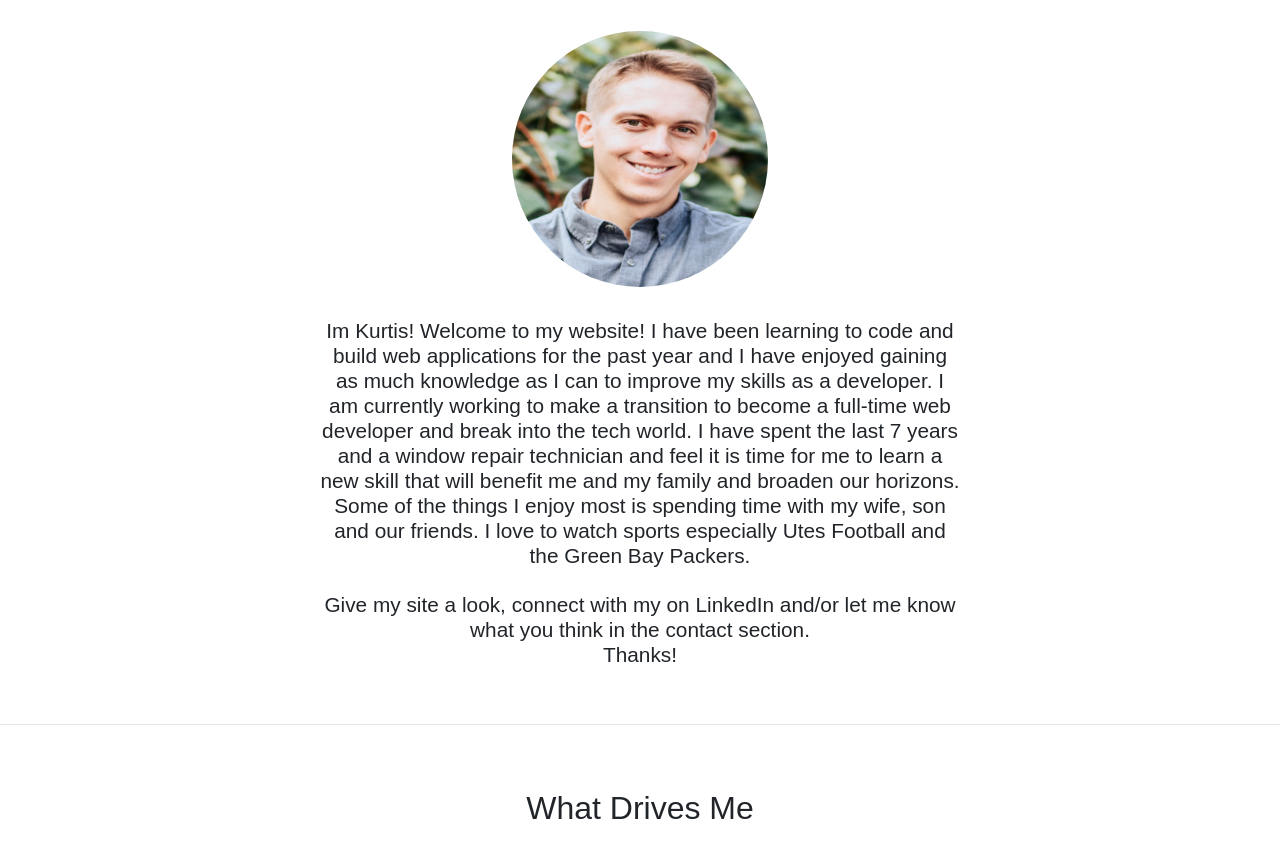
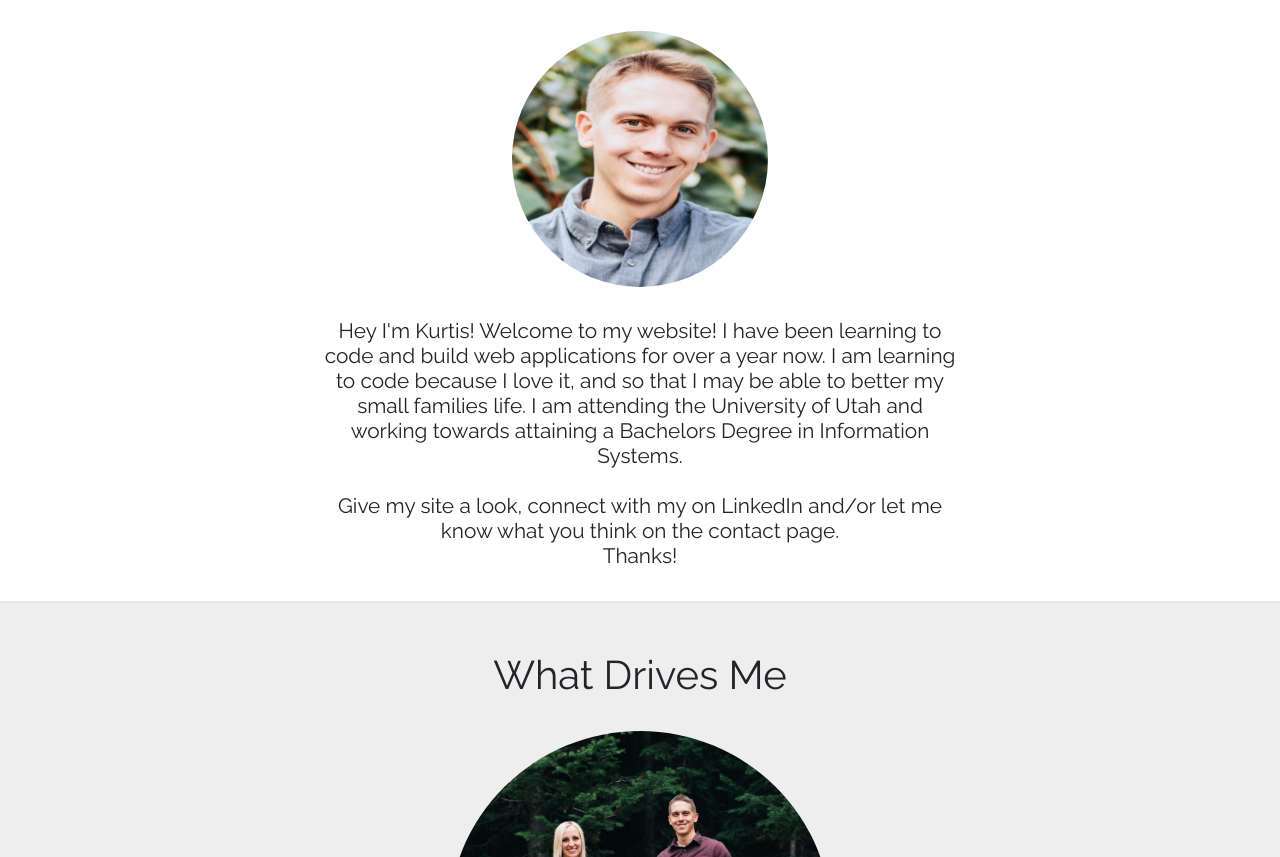
Before and after one commit to Kurtis-Roberts/Node_Personal_Website, a Node server app: page / in a window 1280 px wide. Shown: the part 651-1508 px from the top of the page. Run offline with Node 20, Linux system fonts and the light colour scheme; some libraries are stand-ins or nearby versions; some web fonts are replaced.

Commit message:
Some text, image, and color changes

```diff
--- a/public/css/style.css
+++ b/public/css/style.css
@@ -10,6 +10,11 @@
 
 }
 
+hr.divider {
+    margin-top: 0em;
+   margin-bottom: 0em;
+   border-width: 2px;
+}
 .hero-content {
     position: absolute;
     top: 28%;
@@ -314,6 +469,11 @@ footer .social a:hover {
     margin-left: 25%;
     margin-right: 25%;
     text-align: center;
+    margin-bottom: 0%;
+}
+
+.family {
+    background-color: #eee;
 }
 
 .hero-content h4 {
--- a/views/layout.ejs
+++ b/views/layout.ejs
@@ -11,6 +11,7 @@
     <link rel="stylesheet" href="https://maxcdn.bootstrapcdn.com/bootstrap/4.0.0/css/bootstrap.min.css" integrity="sha384-Gn5384xqQ1aoWXA+058RXPxPg6fy4IWvTNh0E263XmFcJlSAwiGgFAW/dAiS6JXm" crossorigin="anonymous">
     <link type="text/css" rel="stylesheet" href="css/style.css">
     <link href="https://fonts.googleapis.com/css?family=Tajawal|Varela+Round|Anton|Work+Sans|Francois+One|Montserrat" rel="stylesheet">
+    <link href='https://fonts.googleapis.com/css?family=Raleway:400,700|Merriweather' rel='stylesheet' type='text/css'>
     <link rel="stylesheet" type="text/css" href="semantic/dist/semantic.min.css">
     <!-- <link rel="stylesheet" href="/animate.min.css">   -->
     <link rel="stylesheet" href="https://cdn.jsdelivr.net/npm/animate.css@3.5.2/animate.min.css">
@@ -51,7 +52,7 @@
 
 <footer>
   <div class="copyright">
-    <p>&copy 2018 - Kurtis Roberts</p>
+    <p>&copy 2019 - Kurtis Roberts</p>
   </div>
   <div class="social">
     <a href="/contact" class="support">Contact Me</a>
--- a/views/pages/index.ejs
+++ b/views/pages/index.ejs
@@ -1,7 +1,7 @@
 
 <%- contentFor('hero') %>
     <main class="hero">
-    <div class="hero-content">
+      <div class="hero-content">
         <div class="social-btns">
           <a class="btn linkedin animated fadeInLeft" target="_blank" href="https://www.linkedin.com/in/kurtis-roberts/"><i class="fa fa-linkedin"></i></a>
           <a class="btn github animated fadeInDown" target="_blank" href="https://github.com/Kurtis-Roberts"><i class="fa fa-github"></i></a>
@@ -9,56 +9,53 @@
           <a class="btn instagram animated fadeInDown" target="_blank" href="https://www.instagram.com/kurtis.roberts/"><i class="fa fa-instagram"></i></a>
           <a  class="btn facebook animated fadeInRight" target="_blank" href="https://www.facebook.com/kurt.roberts.1485"><i class="fa fa-facebook"></i></a>
         </div>
-            <h4 class="bio">Welcome!</h4>
+          <h4 class="bio">Welcome!</h4>
       </div>
+    </main>
 
-    </main>
     <div class="scroll-animations">
       <div><img class="myPortrait animated" src="./img/Kurtis Roberts.jpg" alt="Kurtis Roberts">
-
-        <h3  class="about-me">Im Kurtis! Welcome to my website! I have been learning to code and build web applications for the past
-          year and I have enjoyed gaining as much knowledge as I can to improve my skills as a developer.
-          I am currently working to make a transition to become a full-time web developer and
-          break into the tech world. I have spent the last 7 years and a window repair technician and feel it is time for me to
-          learn a new skill that will benefit me and my family and broaden our horizons.
-          Some of the things I enjoy most is spending time with my wife, son and our friends. I love to watch sports especially
-          Utes Football and the Green Bay Packers.
-          <br><br>Give my site a look, connect with my on LinkedIn and/or let me know what you think in the contact section.<br> Thanks!
-
+        <h3  class="about-me">Hey I'm Kurtis! Welcome to my website! I have been learning to code and build web applications for over a year now.
+          I am learning to code because I love it, and so that I may be able to better my small families life. I am attending the
+          University of Utah and working towards attaining a Bachelors Degree in Information Systems.
+          <br><br>Give my site a look, connect with my on LinkedIn and/or let me know what you think on the contact page.<br> Thanks!
         </h3>
       </div>
     </div>
 
+    <br><br><hr class="divider">
 
-    <br><br><hr><br><br><br>
-
-    <div class="scroll-animations">
-        <h2 style="text-align: center">What Drives Me</h2>
+    <div class="scroll-animations family">
+      <br><br><br>
+        <h1 style="text-align: center">What Drives Me</h1>
+          <img class="myFamily" src="./img/Fam.JPG" alt="My Family">
+        <h3 class="family-text" style="text-align: center;">My Family</h3>
+      <br><br>
     </div>
 
-    <span><div class="scroll-animations">
-      <img class="myFamily" src="./img/family.jpg" alt="My Family">
-        <h3 class="family-text" style="text-align: center;;">My Family</h3>
-    </div></span>
 
-    <br><br><br><br><br>
+    <hr class="divider"><br><br><br>
 
-    <span><div class="scroll-animations teams">
-      <a href="https://www.packers.com/" target="_blank"><img class="sports" src="./img/Green Bay.png" alt="Green Bay"></a>
-      <a href="http://utahutes.com/archives.aspx?path=football" target="_blank" ><img class="sports" src="./img/utes.jpeg" alt="Utes Football"></a>
-      <a href="https://www.nba.com/jazz/" target="_blank" ><img class="sports" src="./img/jazz.jpeg" alt="Utah Jazz"></a>
-      <a href="https://www.nhl.com/devils" target="_blank"><img class="sports" src="./img/Devils.png" alt="NJ Devils"></a>
-      <a href="https://www.rsl.com/" target="_blank" ><img class="sports" src="./img/Real.jpeg" alt="RSL"></a>
-      <h3 class="team-text" style="text-align: center;;">My Teams</h3>
+<!-- -----------TEAMS-------------->
+    <span>
+      <div class="scroll-animations teams">
+        <a href="https://www.packers.com/" target="_blank"><img class="sports" src="./img/Green Bay.png" alt="Green Bay"></a>
+        <a href="http://utahutes.com/archives.aspx?path=football" target="_blank" ><img class="sports" src="./img/utes.png" alt="Utes Football"></a>
+        <a href="https://www.nba.com/jazz/" target="_blank" ><img class="sports" src="./img/jazz.png" alt="Utah Jazz"></a>
+        <a href="https://www.nhl.com/devils" target="_blank"><img class="sports" src="./img/Devils.png" alt="NJ Devils"></a>
+        <a href="https://www.rsl.com/" target="_blank" ><img class="sports" src="./img/RSL.png" alt="RSL"></a>
+        <h3 class="team-text" style="text-align: center;;">My Interests</h3>
+        <br><br>
+      </div>
+    </span>
+
+    <hr class="divider">
+
+    <div class="codeBlock"><br><br><br><br><img class="code" src="./img/code.jpg" alt="Code">
+      <h3 class="team-text" style="text-align: center;;">My Desire to Learn</h3><br><br><br><br><br>
+    </div>
 
 
-  </div></span>
-
-    <br><br><br><br><br>
-    <div><img class="code" src="./img/code.jpg" alt="Code">
-      <h3 class="team-text" style="text-align: center;;">My Desire to Learn</h3></div>
-    <br><br><br><br><br>
-    <br><br><br><br><br>
 
 
 
```
Also changed, not shown: other parts of public/css/style.css (+151 -1 lines), public/img/Devils.png, public/img/Fam.JPG (added), public/img/Green Bay.png, public/img/RSL.png (added), public/img/Real.jpeg (deleted), public/img/jazz.jpeg (deleted), public/img/jazz.png (added), public/img/utes.jpeg (deleted), public/img/utes.png (added), 1 other file.
